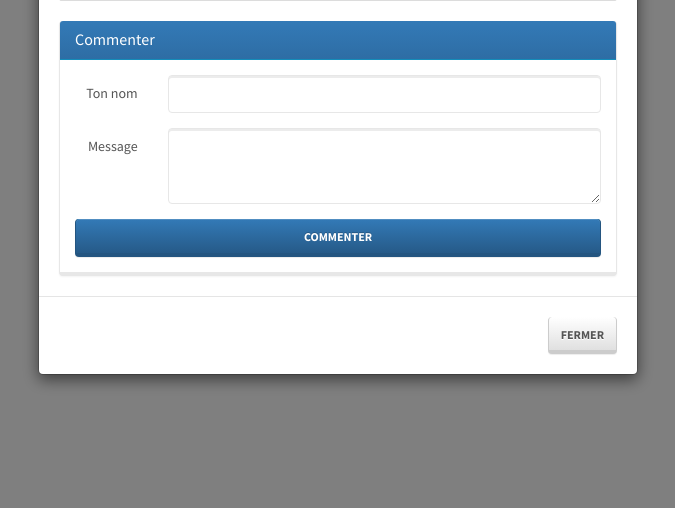
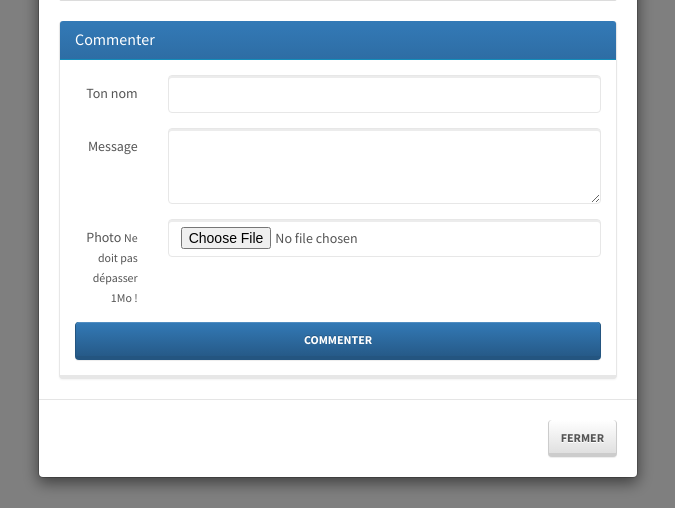
Before and after one commit to AL9000/DjangoMap, a Django app: page / in a window 1280 px wide, after a click that opens the changed part. Shown: the part 1242-1750 px from the top of the page, without its empty margins (302-977 px from the left). Run offline with Django 3.2, Linux system fonts and the light colour scheme; data comes from the database, SQL or seed files in the repository; some libraries are stand-ins or nearby versions.

Commit message:
Adding photo field to comment

```diff
--- a/travel/models.py
+++ b/travel/models.py
@@ -64,7 +64,7 @@ class Comment(models.Model):
     content = models.TextField(verbose_name="contenu")
     pub_date = models.DateTimeField(auto_now_add=True, verbose_name="date de publication")
     milestone = models.ForeignKey(Milestone, related_name='comments', verbose_name="étapes")
-    photo = models.ImageField(upload_to='photos/comments/', null=True)
+    photo = models.ImageField(upload_to='photos/comments/', blank=True)
 
     class Meta:
         verbose_name = "commentaire"
--- a/travel/templates/travel/milestone_list.html
+++ b/travel/templates/travel/milestone_list.html
@@ -80,7 +80,7 @@
                                                 </div>
                                                 {% if comment.photo %}
                                                     <div class="col-md-3">
-                                                        <img src="{{ comment.photo.url }}" style="width: 130px;">
+                                                        <a href="{{ comment.photo.url }}" target="_blank"><img src="{{ comment.photo.url }}" style="width: 130px;"></a>
                                                     </div>
                                                 {% endif %}
                                                 <div class="col-md-9">
@@ -118,12 +118,12 @@
                                                         <textarea id="content" name="content" class="form-control" rows="3" required></textarea>
                                                     </div>
                                                 </div>
-                                                <!--<div class="form-group">
-                                                    <label for="photo" class="col-lg-2 control-label">Photo</label>
+                                                <div class="form-group">
+                                                    <label for="photo" class="col-lg-2 control-label">Photo <small>Ne doit pas dépasser 1Mo !</small></label>
                                                     <div class="col-lg-10">
                                                         <input type="file" id="photo" name="photo" class="form-control" rows="3" />
                                                     </div>
-                                                </div>-->
+                                                </div>
                                                 <button type="submit" class="btn btn-primary form-control">Commenter</button>
                                             </fieldset>
                                         </div>
--- a/travel/views.py
+++ b/travel/views.py
@@ -1,6 +1,7 @@
 from django.views.generic import ListView, CreateView
 from travel.models import Milestone, Comment
 from django.core.urlresolvers import reverse
+from django.core.exceptions import ValidationError
 from django.shortcuts import get_object_or_404, HttpResponseRedirect
 
 
@@ -11,7 +12,7 @@ class HomeView(ListView):
 
 class CommentCreate(CreateView):
     model = Comment
-    fields = ['alias', 'content']
+    fields = ['alias', 'content', 'photo']
 
     def get_success_url(self):
         return reverse("travel:home")
@@ -19,5 +20,8 @@ class CommentCreate(CreateView):
     def form_valid(self, form):
         comment = form.save(commit=False)
         comment.milestone = get_object_or_404(Milestone, slug=self.kwargs['slug'])
+        if comment.photo:
+            if comment.photo.size > 1*1024*1024:
+                raise ValidationError("Réduit la taille de ton image stp ! J'ai pas les moyens d'héberger de grosses images :o")
         comment.save()
         return HttpResponseRedirect(self.get_success_url())
```
Also changed, not shown: travel/migrations/0016_auto_20150804_2355.py (added).
